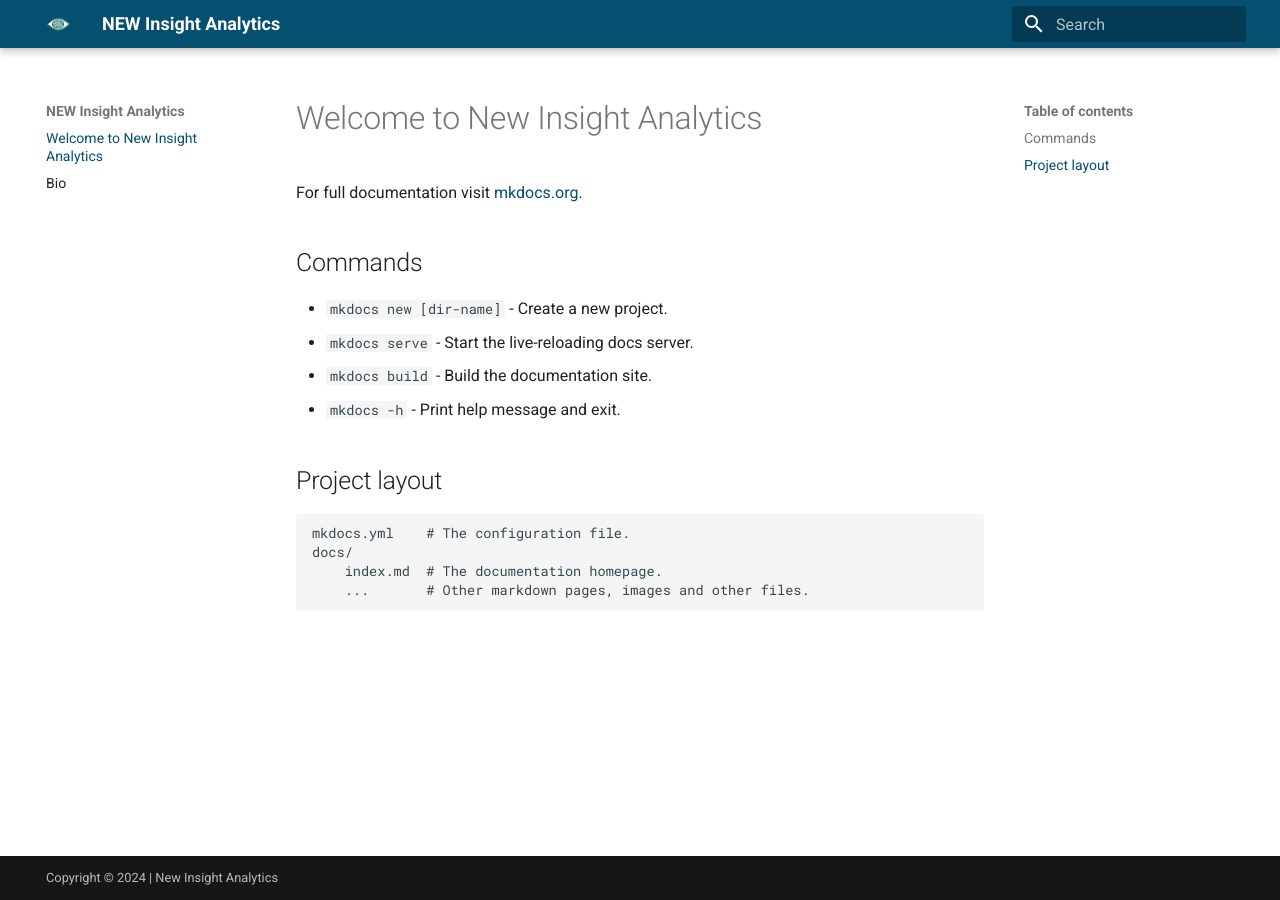
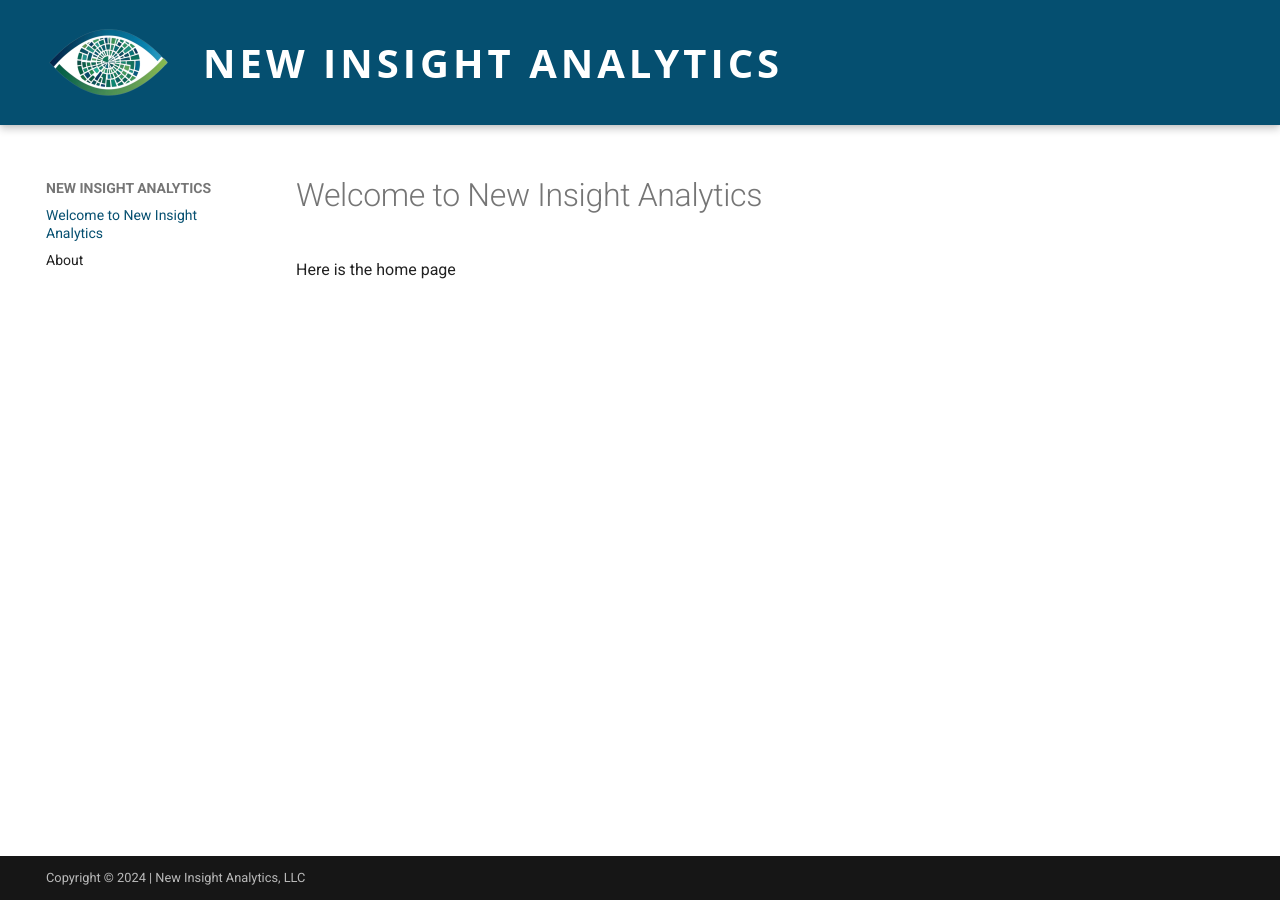
Before and after one commit to awault/New_Insight, an MkDocs documentation site: the page built from docs/index.md, in a window 1280 px wide. Built offline with MkDocs 1.6.1 and Material for MkDocs 9.7.7, drawn with Linux system fonts in a browser that asks for light colours.

Commit message:
Update Header Styles with CSS

```diff
--- a/docs/index.md
+++ b/docs/index.md
@@ -1,17 +1,3 @@
 # Welcome to New Insight Analytics
 
-For full documentation visit [mkdocs.org](https://www.mkdocs.org).
-
-## Commands
-
-* `mkdocs new [dir-name]` - Create a new project.
-* `mkdocs serve` - Start the live-reloading docs server.
-* `mkdocs build` - Build the documentation site.
-* `mkdocs -h` - Print help message and exit.
-
-## Project layout
-
-    mkdocs.yml    # The configuration file.
-    docs/
-        index.md  # The documentation homepage.
-        ...       # Other markdown pages, images and other files.
+Here is the home page
--- a/docs/stylesheets/extra.css
+++ b/docs/stylesheets/extra.css
@@ -1,5 +1,28 @@
+/* Changes Color of Header */
 :root {
     --md-primary-fg-color:        #054f70;
     --md-primary-fg-color--light: #ECB7B7;
     --md-primary-fg-color--dark:  #90030C;
   }
+
+  /* Removes Logo Padding */
+  .md-header__button.md-logo {
+    margin-top: 0;
+    margin-bottom: 0;
+    padding-top: 0;
+    padding-bottom: 0;
+  }
+
+  /* Sets Size of Logo */
+  .md-header__button.md-logo img,
+  .md-header__button.md-logo svg {
+    height: 125px;
+    width: 125px;
+  }
+
+  .md-header__title {
+    font-size: 2rem; /* Adjust to your preferred size */
+    font-weight: normal; /* Optional: Make it bold */
+    font-family: 'Open Sans',sans-serif;
+    letter-spacing: 0.1em;
+}
--- a/mkdocs.yml
+++ b/mkdocs.yml
@@ -1,6 +1,6 @@
-site_name: NEW Insight Analytics
+site_name: NEW INSIGHT ANALYTICS
 site_url: https://awault.github.io/New_Insight
-copyright: Copyright &copy 2024 | New Insight Analytics
+copyright: Copyright &copy 2024 | New Insight Analytics, LLC
 extra:
   generator: false
 
@@ -14,3 +14,6 @@ theme:
 
 extra_css:
   - stylesheets/extra.css
+
+# Removes the default plugins such as search
+plugins: []
```
Also changed, not shown: docs/About.md (+2 -2 lines).
